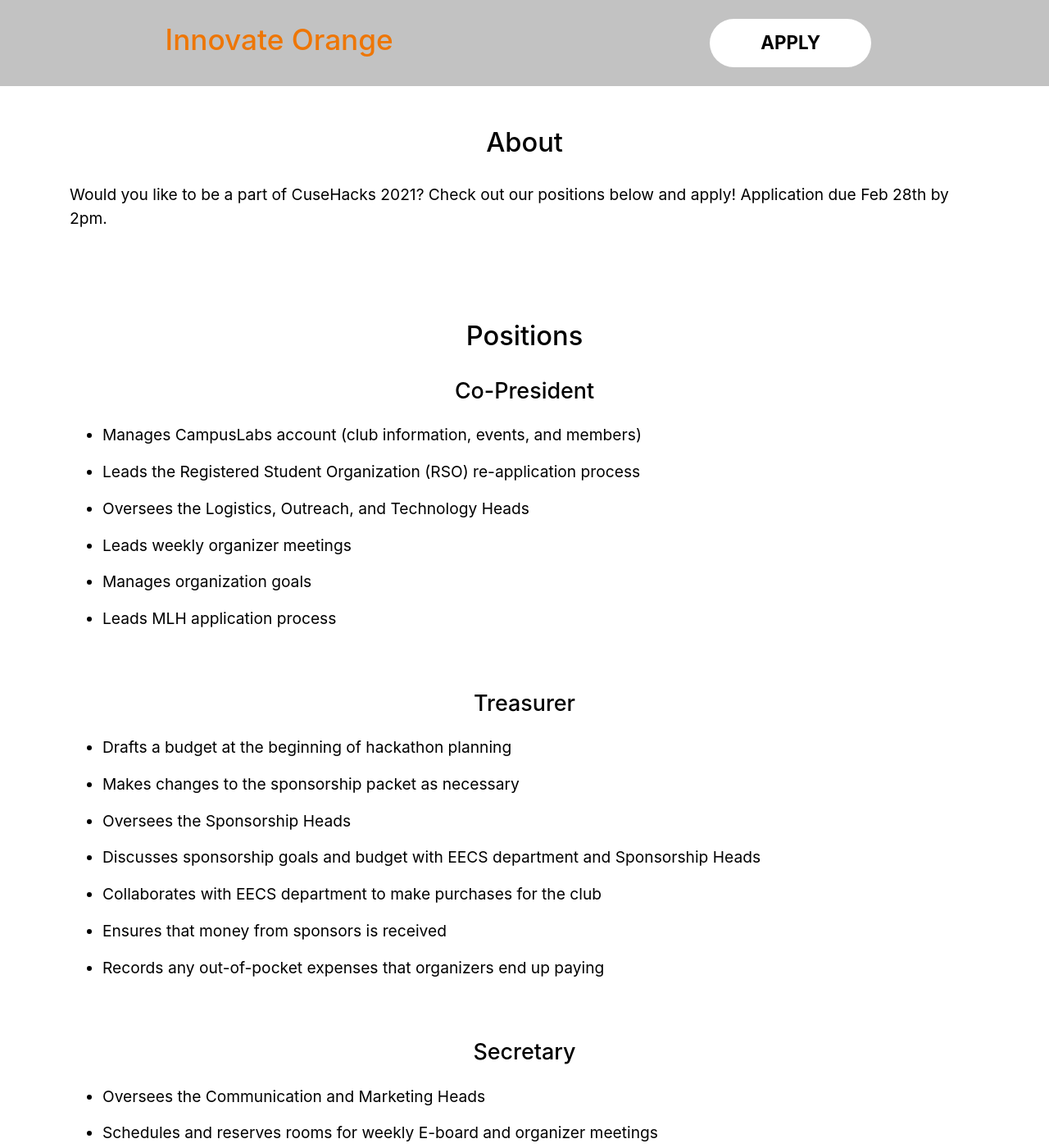
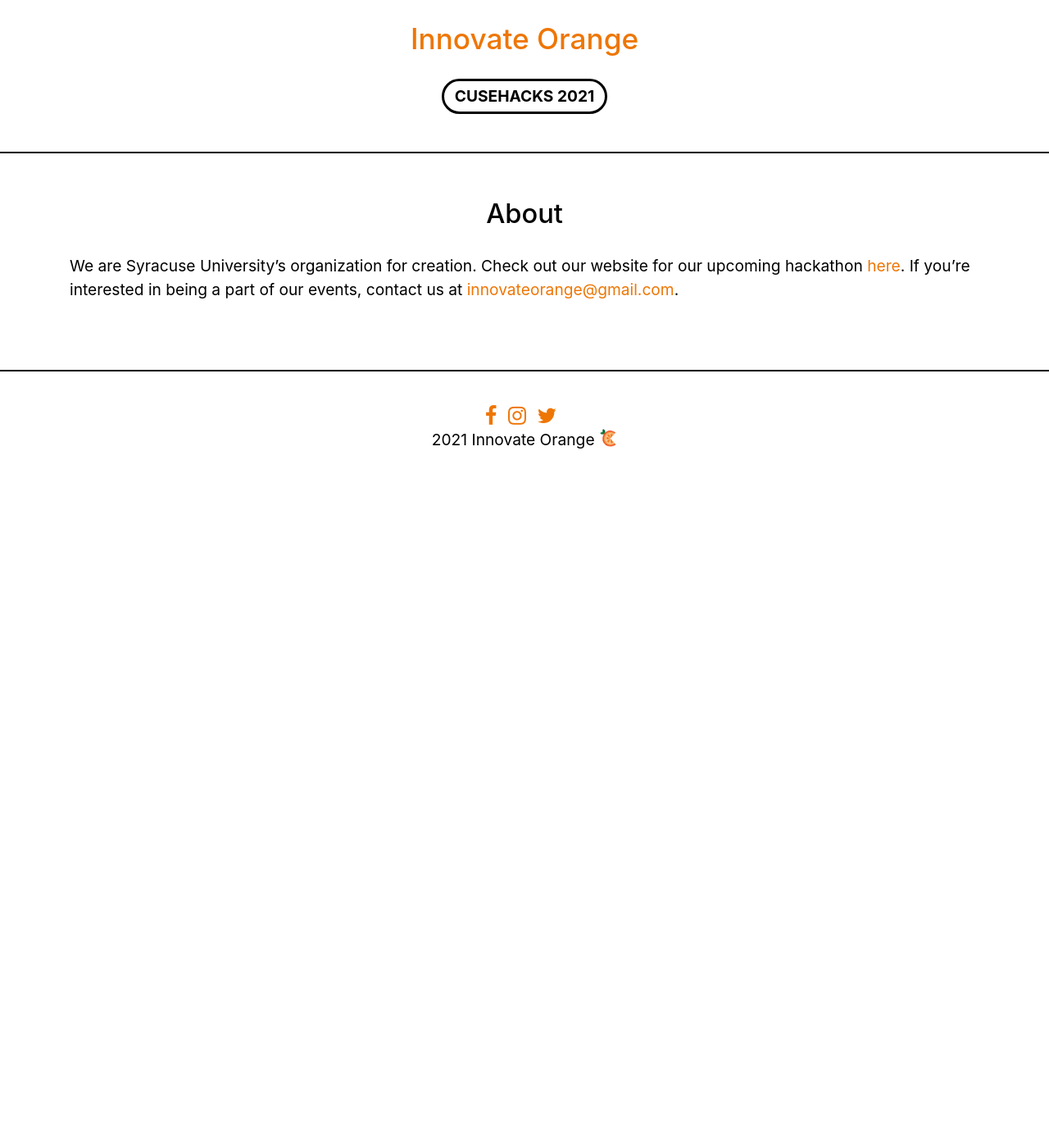
Before and after one commit to innovateorange/innovateorange.github.io, a Jekyll site: the page built from index.html, in a window 1280 px wide and 1400 px high. Shown: the whole window at 82% size. Built offline with Jekyll 4.4.1, drawn with Linux system fonts in a browser that asks for light colours; nearby versions of some CDN libraries; some of the changed text lies outside the part shown.

Commit message:
updated site

```diff
--- a/_config.yml
+++ b/_config.yml
@@ -26,19 +26,22 @@
 
 # This is Search Engine Optimization. It'll help your website look better on search.
 seo:
-  title:       "Innovate Orange Organizers"
-  description: "Interested in being a part of organizing CuseHacks at SU? Apply to become an organizer."
+  title:       "Innovate Orange"
+  description: "Syracuse University's organization for creation."
   image:       "/images/logos/cusehacks_logo.png"
 
 # Org information.
 org:
   name:  "Innovate Orange"
   event: "CuseHacks"
-  year:  "2020"
+  year:  "2021"
 
 # Hero: Links
 hero:
-  apply: "https://forms.gle/e6b1th4NoMHsWyDy6"
+  cusehacks:
+    name: "CuseHacks 2021"
+    link: "https://cusehacks.github.io"
+
 
 # Images
 image:
@@ -47,90 +50,91 @@
 
 # About Information
 about: >
-  Would you like to be a part of CuseHacks 2021? Check out our positions below and apply!
-  Application due Feb 28th by 2pm.
+  We are Syracuse University's organization for creation. Check out our website for our upcoming hackathon
+  [here](https://cusehacks.github.io){:target="blank"}. If you're interested in being a part of our events, contact us at
+  [innovateorange@gmail.com](mailto:innovateorange@gmail.com).
 
 
 # Positions
-positions:
-  - position: "Co-President"
-    details:
-      - bullet: Manages CampusLabs account (club information, events, and members)
-      - bullet: Leads the Registered Student Organization (RSO) re-application process
-      - bullet: Oversees the Logistics, Outreach, and Technology Heads
-      - bullet: Leads weekly organizer meetings
-      - bullet: Manages organization goals
-      - bullet: Leads MLH application process
-  - position: "Treasurer"
-    details:
-      - bullet: Drafts a budget at the beginning of hackathon planning
-      - bullet: Makes changes to the sponsorship packet as necessary
-      - bullet: Oversees the Sponsorship Heads
-      - bullet: Discusses sponsorship goals and budget with EECS department and Sponsorship Heads
-      - bullet: Collaborates with EECS department to make purchases for the club
-      - bullet: Ensures that money from sponsors is received
-      - bullet: Records any out-of-pocket expenses that organizers end up paying
-  - position: "Secretary"
-    details:
-      - bullet: Oversees the Communication and Marketing Heads
-      - bullet: Schedules and reserves rooms for weekly E-board and organizer meetings
-      - bullet: Schedules monthly meetings with advisors (EECS department advisors, RSO consultant)
-      - bullet: Prepares agendas for weekly organizer meetings in collaboration with the rest of the e-board
-      - bullet: Takes minutes at weekly E-board and organizer meetings
-      - bullet: Assists heads in scheduling and room reservation if needed
-  - position: "Logistics"
-    details:
-      - bullet: Secures a venue for CuseHacks
-      - bullet: Ensures that CuseHacks is compliant in Risk Management policies (DPS, Extra measures to accommodate minors)
-      - bullet: Secures food for CuseHacks (Communicating with Campus Catering, Working with the Sponsorship Heads to
-                secure food sponsors)
-      - bullet: Organizes a detailed schedule (the run of show) for CuseHacks
-      - bullet: Schedules volunteer shifts during CuseHacks
-      - bullet: Books rooms for workshops and other functions during CuseHacks
-  - position: "Sponsorship"
-    details:
-      - bullet: Considers potential changes to the sponsorship package
-      - bullet: Contacts on-campus sources for potential sponsorship leads (ECS Career Services, Sarah Webber, Mark Coleman)
-      - bullet: Contacts previous sponsors
-      - bullet: Contacts new companies to see if they are interested in sponsoring
-      - bullet: Communicates with sponsors to gather and give necessary information
-  - position: "Technology"
-    details:
-      - bullet: Manages and makes updates to the CuseHacks website (cusehacks.github.io)
-      - bullet: Plans and schedules workshops as necessary (Pre-hackathon workshops, Creates a schedule/order for
-                workshops during the event)
-      - bullet: Obtains hardware and other supplies for hackers to check out during the hackathon
-      - bullet: Manages and updates the devpost (a site where participants can get information about the hackathon and submit their projects)
-      - bullet: Creates and manages the Slack for the hackathon
-      - bullet: Secures necessary equipment for the event, like microphones, power strips, extension cords, etc.
-      - bullet: Handles miscellaneous technological tasks
-  - position: "Communication"
-    details:
-      - bullet: Collaborates with clubs at SU about involvement in CuseHacks (Hosting workshops, Volunteering/Mentoring)
-      - bullet: Reaches out to clubs and offices at other colleges to raise awareness of CuseHacks
-      - bullet: Manages communications with hackers (Participant application, RSVPs, Details about the hackathon)
-      - bullet: Manages communications with volunteers and mentors (Volunteer/Mentor Application, Organizes a volunteer
-          briefing session before CuseHacks)
-      - bullet: Manages communications with judges (Invites, Paperwork (MLH Code of Conduct, photo release, dietary restrictions),
-                Communicates details about the judging procedure)
-  - position: "Outreach"
-    details:
-      - bullet: Organizes CuseHacks Jr. (an interactive way for middle school students to learn about electrical engineering
-                and computer science through a sequence of educational workshops, followed by a viewing of the CuseHacks project exposition)
-      - bullet: Works with other organizations to aid with outreach initiatives; Some examples include the Westcott Community Center,
-                Engineering Ambassadors, and Society of Hispanic Professional Engineers
-  - position: "Design"
-    details:
-      - bullet: Design fliers for CuseHacks, CuseHacks Jr, and other IO events
-      - bullet: Design/update logos for Innovate Orange, CuseHacks, and the yearly themed CuseHacks logo
-      - bullet: Design the CuseHacks hacker and volunteer shirts
-      - bullet: Works with the Tech leads to guide website design
-  - position: "Marketing"
-    details:
-      - bullet: Prints and posts fliers for events
-      - bullet: Manages CuseHacks’ social media presence (Instagram, Twitter, Other social media added in the future)
-      - bullet: Advertises CuseHacks using other advertising methods (Digital kiosks, Computer screensavers, ECS newsletter,
-                Newsletters for other colleges, Contacting media outlets, Contacting professors to mention in class)
+# positions:
+#   - position: "Co-President"
+#     details:
+#       - bullet: Manages CampusLabs account (club information, events, and members)
+#       - bullet: Leads the Registered Student Organization (RSO) re-application process
+#       - bullet: Oversees the Logistics, Outreach, and Technology Heads
+#       - bullet: Leads weekly organizer meetings
+#       - bullet: Manages organization goals
+#       - bullet: Leads MLH application process
+#   - position: "Treasurer"
+#     details:
+#       - bullet: Drafts a budget at the beginning of hackathon planning
+#       - bullet: Makes changes to the sponsorship packet as necessary
+#       - bullet: Oversees the Sponsorship Heads
+#       - bullet: Discusses sponsorship goals and budget with EECS department and Sponsorship Heads
+#       - bullet: Collaborates with EECS department to make purchases for the club
+#       - bullet: Ensures that money from sponsors is received
+#       - bullet: Records any out-of-pocket expenses that organizers end up paying
+#   - position: "Secretary"
+#     details:
+#       - bullet: Oversees the Communication and Marketing Heads
+#       - bullet: Schedules and reserves rooms for weekly E-board and organizer meetings
+#       - bullet: Schedules monthly meetings with advisors (EECS department advisors, RSO consultant)
+#       - bullet: Prepares agendas for weekly organizer meetings in collaboration with the rest of the e-board
+#       - bullet: Takes minutes at weekly E-board and organizer meetings
+#       - bullet: Assists heads in scheduling and room reservation if needed
+#   - position: "Logistics"
+#     details:
+#       - bullet: Secures a venue for CuseHacks
+#       - bullet: Ensures that CuseHacks is compliant in Risk Management policies (DPS, Extra measures to accommodate minors)
+#       - bullet: Secures food for CuseHacks (Communicating with Campus Catering, Working with the Sponsorship Heads to
+#                 secure food sponsors)
+#       - bullet: Organizes a detailed schedule (the run of show) for CuseHacks
+#       - bullet: Schedules volunteer shifts during CuseHacks
+#       - bullet: Books rooms for workshops and other functions during CuseHacks
+#   - position: "Sponsorship"
+#     details:
+#       - bullet: Considers potential changes to the sponsorship package
+#       - bullet: Contacts on-campus sources for potential sponsorship leads (ECS Career Services, Sarah Webber, Mark Coleman)
+#       - bullet: Contacts previous sponsors
+#       - bullet: Contacts new companies to see if they are interested in sponsoring
+#       - bullet: Communicates with sponsors to gather and give necessary information
+#   - position: "Technology"
+#     details:
+#       - bullet: Manages and makes updates to the CuseHacks website (cusehacks.github.io)
+#       - bullet: Plans and schedules workshops as necessary (Pre-hackathon workshops, Creates a schedule/order for
+#                 workshops during the event)
+#       - bullet: Obtains hardware and other supplies for hackers to check out during the hackathon
+#       - bullet: Manages and updates the devpost (a site where participants can get information about the hackathon and submit their projects)
+#       - bullet: Creates and manages the Slack for the hackathon
+#       - bullet: Secures necessary equipment for the event, like microphones, power strips, extension cords, etc.
+#       - bullet: Handles miscellaneous technological tasks
+#   - position: "Communication"
+#     details:
+#       - bullet: Collaborates with clubs at SU about involvement in CuseHacks (Hosting workshops, Volunteering/Mentoring)
+#       - bullet: Reaches out to clubs and offices at other colleges to raise awareness of CuseHacks
+#       - bullet: Manages communications with hackers (Participant application, RSVPs, Details about the hackathon)
+#       - bullet: Manages communications with volunteers and mentors (Volunteer/Mentor Application, Organizes a volunteer
+#           briefing session before CuseHacks)
+#       - bullet: Manages communications with judges (Invites, Paperwork (MLH Code of Conduct, photo release, dietary restrictions),
+#                 Communicates details about the judging procedure)
+#   - position: "Outreach"
+#     details:
+#       - bullet: Organizes CuseHacks Jr. (an interactive way for middle school students to learn about electrical engineering
+#                 and computer science through a sequence of educational workshops, followed by a viewing of the CuseHacks project exposition)
+#       - bullet: Works with other organizations to aid with outreach initiatives; Some examples include the Westcott Community Center,
+#                 Engineering Ambassadors, and Society of Hispanic Professional Engineers
+#   - position: "Design"
+#     details:
+#       - bullet: Design fliers for CuseHacks, CuseHacks Jr, and other IO events
+#       - bullet: Design/update logos for Innovate Orange, CuseHacks, and the yearly themed CuseHacks logo
+#       - bullet: Design the CuseHacks hacker and volunteer shirts
+#       - bullet: Works with the Tech leads to guide website design
+#   - position: "Marketing"
+#     details:
+#       - bullet: Prints and posts fliers for events
+#       - bullet: Manages CuseHacks’ social media presence (Instagram, Twitter, Other social media added in the future)
+#       - bullet: Advertises CuseHacks using other advertising methods (Digital kiosks, Computer screensavers, ECS newsletter,
+#                 Newsletters for other colleges, Contacting media outlets, Contacting professors to mention in class)
 
 
 # Social media on footer
--- a/_includes/hero.html
+++ b/_includes/hero.html
@@ -1,6 +1,7 @@
 <section class="hero">
-  <nav class="navbar justify-content-around fixed-top" style="background-color: #c2c2c2;">
+  <nav class="text-center">
       <h1>Innovate Orange</h1>
-      <a href="{{site.hero.apply}}" target="_blank">Apply</a>
+      <a href="{{site.hero.cusehacks.link}}" target="_blank">{{site.hero.cusehacks.name}}</a>
   </nav>
+  <hr>
 </section>
--- a/css/original.css
+++ b/css/original.css
@@ -36,8 +36,8 @@
 
 nav {
   font-size: 3.5vw;
-  padding: .5% 0;
   color: rgb(238, 118, 5);
+  padding: 2vw 0
 }
 
 .navbar-nav {
@@ -47,12 +47,13 @@
 .hero a {
   background: #fff;
   border-radius: 30px;
+  border: solid;
   color: black;
   display: inline;
-  font-size: 1.75vw;
+  font-size: 1.5vw;
   font-weight: 700;
-  padding: 1% 5%;
-  margin: 15px 15px;
+  padding: 0.5vw 1vw;
+  margin: 2vw 0;
   text-decoration: none;
   text-transform: uppercase;
 }
@@ -69,18 +70,21 @@
  */
 
 .about {
-  padding-top: 12%;
-  padding-bottom: 3%;
+  padding: 3vw 0;
 }
 
 .about p {
-  padding-bottom: 5%;
+  padding-bottom: 1vw;
+}
+
+.about a {
+  color: rgb(238, 118, 5);
 }
 
 /*
  * Positions Section
  */
-
+/*
 .positions {
   padding-bottom: 5%;
   position: relative;
@@ -94,19 +98,18 @@
   font-size: 1.5vw;
   padding-top: 1.5%;
 }
-
+*/
 /*
  * Footer Section
  */
 
 .footer {
-  padding-top: 1%;
-  padding-bottom: 2%;
+  padding: 2vw 0;
 }
 
 
 .footer img {
-  margin-bottom: 2px;
+  margin-bottom: 0.5vw;
 }
 
 .footer a:hover {
@@ -116,8 +119,6 @@
 hr {
   background-color: black;
   height: 1px;
-  margin-top: 1%;
-  margin-bottom: 1%;
 }
 
 .social_icon {
--- a/index.html
+++ b/index.html
@@ -12,21 +12,3 @@
     {{ site.about | markdownify }}
   </div>
 </section>
-
-<section class="positions">
-  <div class="container">
-    <div class="text-center">
-      <h2>Positions</h2>
-    </div>
-    {% for item in site.positions %}
-      <div class="text-center">
-        <h3>{{ item.position }}</h3>
-      </div>
-      <ul>
-      {% for bullet in item.details %}
-        <li>{{ bullet.bullet }}</li>
-      {% endfor %}
-      </ul>
-    {% endfor %}
-  </div>
-</section>
```
Also changed, not shown: Gemfile.lock.
